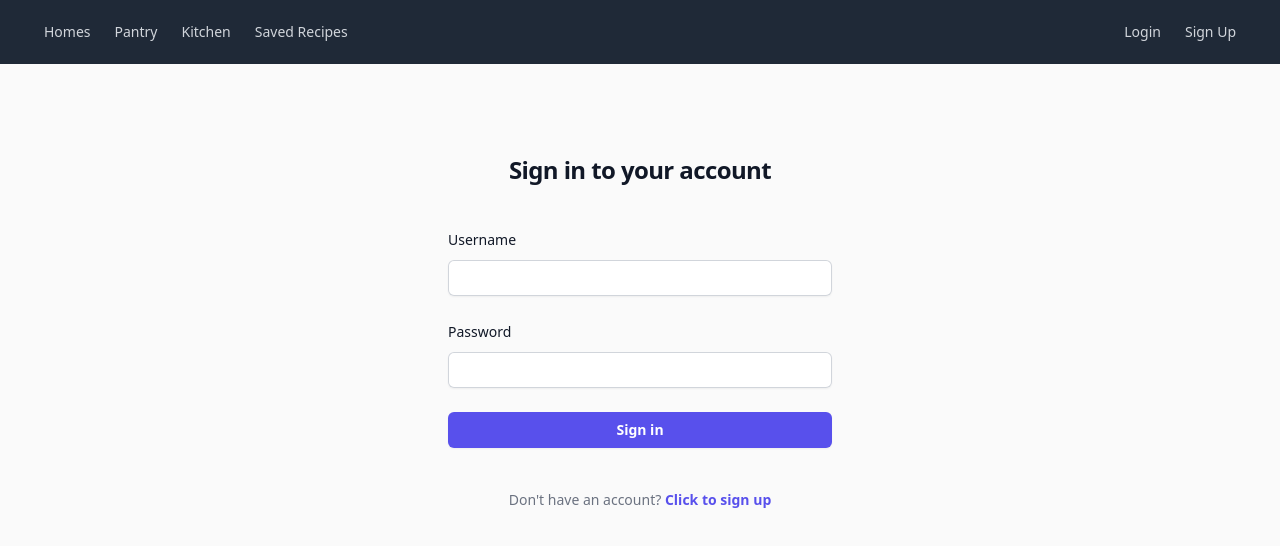
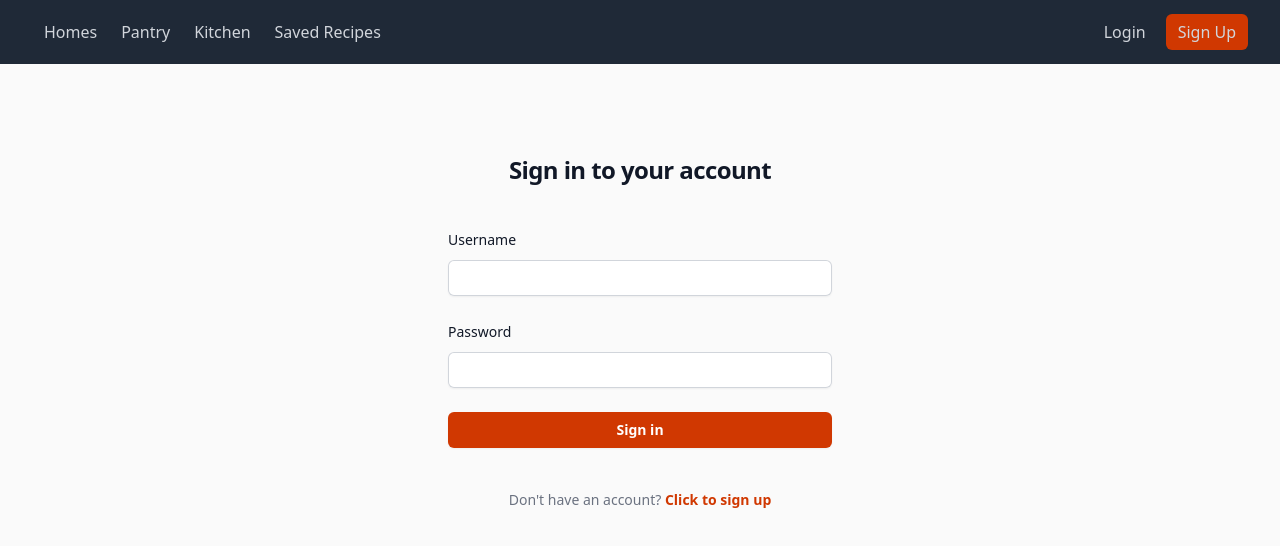
Before and after one commit to monysary/i-m-hungry-recipe-app, a Next.js app: page /login in a window 1280 px wide. Shown: the top 546 px of the page. Built offline with nearby package versions, Linux system fonts and the light colour scheme.

Commit message:
updated button styling of navbar

```diff
--- a/src/components/navbar.js
+++ b/src/components/navbar.js
@@ -29,14 +29,14 @@ function Navbar() {
                         </button>
                     </div>
                     <div className="md:flex flex-1 items-center justify-center md:items-stretch md:justify-start hidden">
-                        <Link href='/' className="text-gray-300 hover:bg-gray-700 hover:text-white rounded-md px-3 py-2 text-sm font-medium">Homes</Link>
-                        <Link href='/pantry' className="text-gray-300 hover:bg-gray-700 hover:text-white rounded-md px-3 py-2 text-sm font-medium">Pantry</Link>
-                        <Link href='/kitchen' className="text-gray-300 hover:bg-gray-700 hover:text-white rounded-md px-3 py-2 text-sm font-medium">Kitchen</Link>
-                        <Link href='/savedRecipes' className="text-gray-300 hover:bg-gray-700 hover:text-white rounded-md px-3 py-2 text-sm font-medium">Saved Recipes</Link>
+                        <Link href='/' className="text-gray-300 hover:bg-gray-700 hover:text-white rounded-md px-3 py-2 text-md font-medium">Homes</Link>
+                        <Link href='/pantry' className="text-gray-300 hover:bg-gray-700 hover:text-white rounded-md px-3 py-2 text-md font-medium">Pantry</Link>
+                        <Link href='/kitchen' className="text-gray-300 hover:bg-gray-700 hover:text-white rounded-md px-3 py-2 text-md font-medium">Kitchen</Link>
+                        <Link href='/savedRecipes' className="text-gray-300 hover:bg-gray-700 hover:text-white rounded-md px-3 py-2 text-md font-medium">Saved Recipes</Link>
                     </div>
                     <div className="inset-y-0 right-0 flex items-center pr-2 sm:static sm:inset-auto sm:ml-6 sm:pr-0">
-                        <Link href='/login' className="text-gray-300 hover:bg-gray-700 hover:text-white rounded-md px-3 py-2 text-sm font-medium">Login</Link>
-                        <Link href='/signup' className="text-gray-300 hover:bg-gray-700 hover:text-white rounded-md px-3 py-2 text-sm font-medium">Sign Up</Link>
+                        <Link href='/login' className="text-gray-300 hover:bg-gray-700 hover:text-white rounded-md px-3 py-2 text-sm md:text-[16px] font-medium">Login</Link>
+                        <Link href='/signup' className="text-gray-300 bg-orange-600 hover:bg-orange-500 hover:text-white rounded-md px-3 py-2 text-sm md:text-[16px] font-medium ml-2">Sign Up</Link>
                     </div>
                 </div>
             </div>
--- a/src/pages/login.js
+++ b/src/pages/login.js
@@ -25,7 +25,7 @@ function Login() {
                                 name="username"
                                 type="email"
                                 required
-                                className="block w-full rounded-md border-0 p-1.5 text-gray-900 shadow-sm ring-1 ring-inset ring-gray-300 placeholder:text-gray-400 focus:ring-2 focus:ring-inset focus:ring-indigo-600 sm:text-sm sm:leading-6"
+                                className="block w-full rounded-md border-0 p-1.5 text-gray-900 shadow-sm ring-1 ring-inset ring-gray-300 placeholder:text-gray-400 focus:ring-2 focus:ring-inset focus:ring-orange-600 sm:text-sm sm:leading-6"
                                 value={loginForm.username}
                                 onChange={handleInputChange}
                             />
@@ -39,7 +39,7 @@ function Login() {
                                 name="password"
                                 type="password"
                                 required
-                                className="block w-full rounded-md border-0 p-1.5 text-gray-900 shadow-sm ring-1 ring-inset ring-gray-300 placeholder:text-gray-400 focus:ring-2 focus:ring-inset focus:ring-indigo-600 sm:text-sm sm:leading-6"
+                                className="block w-full rounded-md border-0 p-1.5 text-gray-900 shadow-sm ring-1 ring-inset ring-gray-300 placeholder:text-gray-400 focus:ring-2 focus:ring-inset focus:ring-orange-600 sm:text-sm sm:leading-6"
                                 value={loginForm.password}
                                 onChange={handleInputChange}
                             />
@@ -47,13 +47,13 @@ function Login() {
                     </div>
 
                     <div>
-                        <button type="submit" className="flex w-full justify-center rounded-md bg-indigo-600 px-3 py-1.5 text-sm font-semibold leading-6 text-white shadow-sm hover:bg-indigo-500 focus-visible:outline focus-visible:outline-2 focus-visible:outline-offset-2 focus-visible:outline-indigo-600">Sign in</button>
+                        <button type="submit" className="flex w-full justify-center rounded-md bg-orange-600 px-3 py-1.5 text-sm font-semibold leading-6 text-white shadow-sm hover:bg-orange-500 focus-visible:outline focus-visible:outline-2 focus-visible:outline-offset-2 focus-visible:outline-orange-600">Sign in</button>
                     </div>
                 </form>
 
                 <p className="mt-10 text-center text-sm text-gray-500">
                     Don't have an account?
-                    <a href="#" className="font-semibold leading-6 text-indigo-600 hover:text-indigo-500"> Click to sign up</a>
+                    <a href="/signup" className="font-semibold leading-6 text-orange-600 hover:text-orange-500"> Click to sign up</a>
                 </p>
             </div>
         </div>
```
